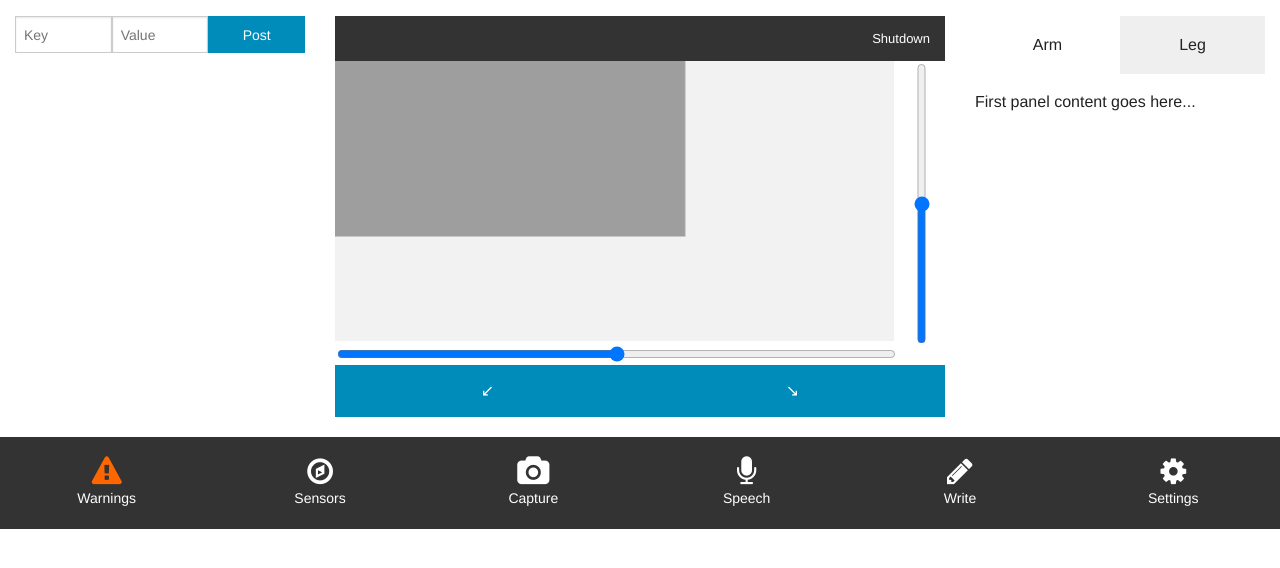
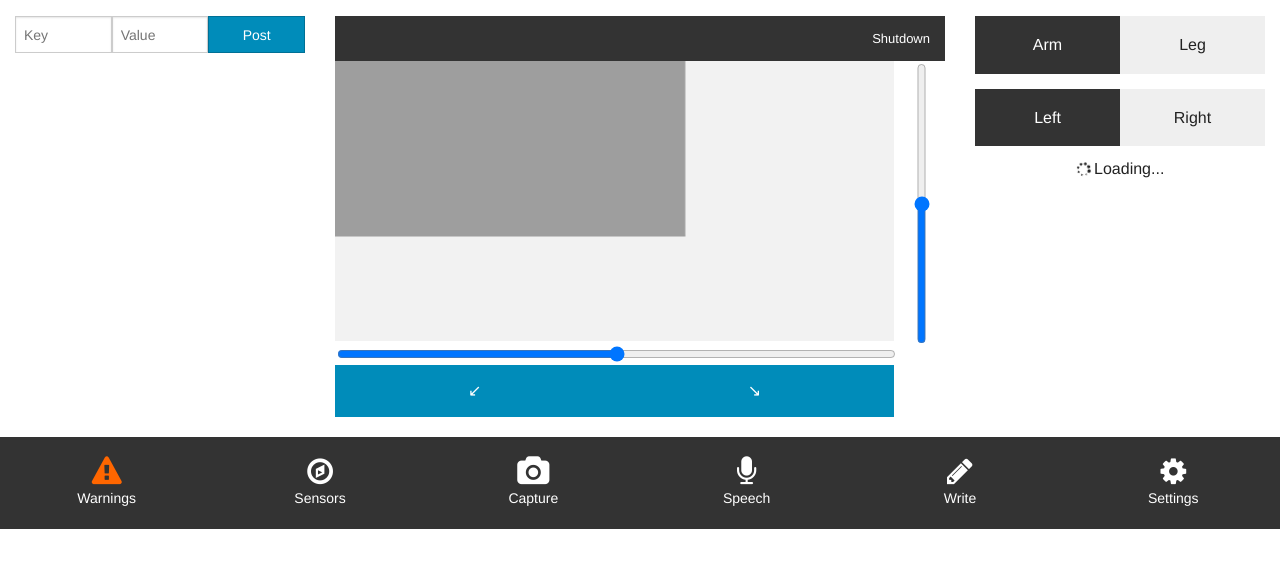
Before and after one commit to gunthercox/Salvius, a PHP site: page /templates/index.html in a window 1280 px wide. Shown: the top 568 px of the page. Run offline with PHP 8.4, Linux system fonts and the light colour scheme.

Commit message:
Added tab controls for arms and legs

```diff
--- a/static/css/salvius.css
+++ b/static/css/salvius.css
@@ -10,6 +10,16 @@ input[type="range"].vertical {
 width: 100%;
 height: 100%;
 -webkit-appearance: slider-vertical;
+}
+
+ul {
+    list-style: none;
+}
+
+/* Foundation overrides */
+.tabs .tab-title.active a {
+    background: #333;
+    color: white;
 }
 
 .hide {
@@ -25,15 +35,6 @@ height: 100%;
     overflow-y: scroll;
 }
 
-.panel {
-    background: #222;
-    padding: 30px;
-}
-
-.panel h1, .panel h2 {
-color: #eee;
-}
-
 .message {
     color: #fff;
 }
@@ -43,7 +44,7 @@ color: #eee;
 }
 
 .warning {
-    color: #f60;
+    color: #f60!important;
 }
 
 .close {
@@ -56,10 +57,6 @@ text-align: center;
 
 .close:after {
     content: "\d7";
-}
-
-.error-red {
-    color: #f60!important;
 }
 
 .led {
--- a/static/js/robot.js
+++ b/static/js/robot.js
@@ -1,8 +1,30 @@
-function Robot() {
+var Robot = Robot || {};
 
-    var self = this;
+// Not being used yet, need to switch to use this.
+Robot.settings = function () {
+    var camera_ip = "192.168.1.2";
+    var arduino_ip = "192.168.1.177";
+    var camera_image_url = ["http://", camera_ip, "/image.jpg"].join("");
+    var arduino_api_url =  "http://" + arduino_ip;
 
-    this.error = function handleError(error) {
+    return {
+       camera_ip: camera_ip,
+       arduino_ip: arduino_ip,
+       camera_image_url: camera_image_url,
+       arduino_api_url: arduino_api_url
+    };
+}();
+
+Robot.loading = $('<div class="center"><i class="fa fa-spinner fa-spin"></i> Loading...</div>');
+
+Robot.timers = {
+    "rotationDelay": 0,
+    "rotationReset": 0,
+    "angleDelay": 0,
+    "angleReset": 0
+};
+
+Robot.error = function error(error) {
     var error = error || "";
 
     if (error != "") {
@@ -14,32 +36,85 @@ function Robot() {
     // Change indicator led based on error count
     var errorCount = $(".error-list").find("li").length;
     if (errorCount > 0) {
-            $(".warning").addClass("error-red");
+        $(".js-warning").addClass("warning");
     } else {
-            $(".warning").removeClass("error-red");
+        $(".js-warning").removeClass("warning");
     }
 }
 
-    this.terminate = function terminate() {
+Robot.snapshot = function snapshot() {
+    var check = confirm("Save camera image?");
+    if (check == true) {
+        window.open(Robot.settings.camera_image_url, "_blank");
+    }
+}
+
+Robot.terminate = function terminate() {
     var request = new XMLHttpRequest();
     request.open("POST", "/api/terminate/", true);
     request.setRequestHeader("Content-Type", "application/x-www-form-urlencoded; charset=UTF-8");
     request.send({});
 }
 
+Robot.renderArmControl = function renderArmControl(container, arm_id) {
+    var loading = Robot.loading.clone();
+    $(container).append(loading);
+    var control = $('<div class="panel"></div>');
+    $.ajax({
+        type: "GET",
+        url: "/api/robot/body/arms/" + arm_id
+    }).success(function(arm) {
+        if (arm.shoulder) {
+            var row = $('<div>Shoulder <input type="number" min="0" max="100"></div>');
+            row.find("input").val(arm.shoulder.angle);
+            row.find("input").data("url", arm.href + "/shoulder/");
+            $(control).append(row);
+        }
+        if (arm.elbow) {
+            var row = $('<div>Elbow <input type="number" min="0" max="100"></div>');
+            row.find("input").val(arm.elbow.angle);
+            row.find("input").data("url", arm.href + "/elbow/");
+            $(control).append(row);
+        }
+        if (arm.wrist) {
+            var row = $('<div>Wrist <input type="number" min="0" max="100"></div>');
+            row.find("input").val(arm.wrist.pitch);
+            row.find("input").data("url", arm.href + "/wrist/");
+            $(control).append(row);
+        }
+        $(container).html(control);
+        loading.remove();
+    }).error(function() {
+        Robot.error("Unable to load arm id " + arm_id);
+    });
+
+    control.on("input change", "input", function() {
+        var value = $(this).val();
+        value = JSON.stringify({ "angle": value })
+        var data = $(this).data();
+
+        $.ajax({
+            type: "PATCH",
+            url: data.url,
+            data: value,
+            contentType: "application/json"
+        });
+    });
 }
 
-var robot = new Robot();
+Robot.renderLegControl = function renderLegControl(container, leg_id) {
+    $(container).empty();
+    $(container).append('<p>Not yet implemented. Id: ' + leg_id + '</p>');
+}
 
-// SETTINGS
-var camera_ip = "192.168.1.2";
-var arduino_ip = "192.168.1.177";
+Robot.renderArmControl(".js-arm-control-left", 0);
+Robot.renderArmControl(".js-arm-control-right", 1);
 
-$(".camera_ip").val(camera_ip);
-$(".arduino_ip").val(arduino_ip);
+Robot.renderLegControl(".js-leg-control-left", 0);
+Robot.renderLegControl(".js-leg-control-right", 1);
 
-var cameraImage = ["http://", camera_ip, "/image.jpg"].join("");
-var arduinoJson = ["http://", arduino_ip].join("");
+$(".camera_ip").val(Robot.settings.camera_ip);
+$(".arduino_ip").val(Robot.settings.arduino_ip);
 
 /* CANVIS CODE FROM http://dwdii.github.io/2011/10/23/Using-HTML5-Canvas-tag-for-Simple-Video-Animation.html
 Known issue: http://stackoverflow.com/questions/13674835/canvas-tainted-by-cross-origin-data */
@@ -56,7 +131,7 @@ function imageUpdate() {
 	newImg.Id = "cam" + count;
 	newImg.Name = newImg.Id;
 	newImg.onload = imageLoaded;
-	newImg.src = cameraImage;
+	newImg.src = Robot.settings.camera_image_url;
 }
 
 function imageLoaded() {
@@ -67,31 +142,30 @@ function imageLoaded() {
 
 $.ajax({
     type: "GET",
-    url: arduinoJson,
+    url: Robot.settings.arduino_api_url,
     data: { get_param: "value" },
-    dataType: 'json',
-    success: function (data) {
+    dataType: 'json'
+}).success(function(data) {
     $.each(data, function(index, element) {
         $(".sensorValues").append("<tr><td>" + index + "</td><td>" + element + "</td></tr>");
     });
     $(".filter").removeClass("hide");
-    }
 }).error(function() {
-    robot.error("Arduino api is unavailable.");
+    Robot.error("Arduino api is unavailable.");
 });
 
 $(".js-terminate").click(function() {
-    robot.terminate();
+    Robot.terminate();
 });
 
 $(".error-list").on("click", ".js-dismiss", function() {
     $(this).parents("li").remove();
-    robot.error();
+    Robot.error();
 });
 
 $(".js-dismiss-all").click(function() {
     $(".error-list li").remove();
-    robot.error();
+    Robot.error();
 });
 
 $("#post").click(function() {
@@ -102,15 +176,14 @@ $("#post").click(function() {
         type: "POST",
         url: "http://" + arduino_ip,
         data: str,
-        contentType: "application/x-www-form-urlencoded; charset=utf-8",
-        success: function(data) {
+        contentType: "application/x-www-form-urlencoded; charset=utf-8"
+    }).success(function(data) {
         $("#key").val("");
         $("#value").val("");
         //TODO: UPDATE TABLE IF NEEDED WHEN POSTING Dx
         // if key in table table.key.val(key)
-        }
     }).error(function(data) {
-        robot.error("Failure to post data.");
+        Robot.error("Failure to post data.");
     });
 });
 
@@ -127,7 +200,7 @@ $("#say").click(function() {
         $("#key").val("");
         $("#value").val("");
     }).error(function(data) {
-        robot.error("Failure to post data");
+        Robot.error("Failure to post data");
     });
 });
 
@@ -135,39 +208,36 @@ $("#write").click(function() {
     console.log("Write button not implemented");
 });
 
+$(".js-capture-photo").click(function() {
+    Robot.snapshot();
+});
+
 $(".tabs").on("click", ".tab-title", function(event) {
     event.preventDefault();
     event.stopPropagation();
 
-    $(this).parents(".tabs").find(".active").removeClass("active");
+    $(this).siblings().removeClass("active");
     $(this).addClass("active");
 
     var id = $(this).find("a").attr("href");
-    $(id).parents(".tabs-content").find(".content").removeClass("active");
+    $(id).siblings().removeClass("active");
     $(id).addClass("active");
 });
-
-var timer = {};
-
-timer.rotationDelay = 0;
-timer.rotationReset = 0;
-timer.angleDelay = 0;
-timer.angleReset = 0;
 
 $(".js-rotate-head").on("input change", function() {
     var input = $(this);
     var value = input.val();
     value = parseInt(value);
 
-    clearTimeout(timer.rotationReset);
+    clearTimeout(Robot.timers.rotationReset);
 
     function zero() {
 
-        if (timer.rotationReset) {
-            clearTimeout(timer.rotationReset);
+        if (Robot.timers.rotationReset) {
+            clearTimeout(Robot.timers.rotationReset);
         }
 
-        timer.rotationReset = setTimeout(function() {
+        Robot.timers.rotationReset = setTimeout(function() {
             if (value > 0) {
                 value -= 1;
                 input.val(value);
@@ -182,11 +252,11 @@ $(".js-rotate-head").on("input change", function() {
         }, 100);
     }
 
-    if (timer.rotationDelay) {
-        clearTimeout(timer.rotationDelay);
+    if (Robot.timers.rotationDelay) {
+        clearTimeout(Robot.timers.rotationDelay);
     }
 
-    timer.rotationDelay = setTimeout(zero, 1000);
+    Robot.timers.rotationDelay = setTimeout(zero, 1000);
 });
 
 $(".js-angle-head").on("input change", function() {
@@ -194,15 +264,15 @@ $(".js-angle-head").on("input change", function() {
     var value = input.val();
     value = parseInt(value);
 
-    clearTimeout(timer.angleReset);
+    clearTimeout(Robot.timers.angleReset);
 
     function zero() {
 
-        if (timer.angleReset) {
-            clearTimeout(timer.angleReset);
+        if (Robot.timers.angleReset) {
+            clearTimeout(Robot.timers.angleReset);
         }
 
-        timer.angleReset = setTimeout(function() {
+        Robot.timers.angleReset = setTimeout(function() {
             if (value > 0) {
                 value -= 1;
                 input.val(value);
@@ -217,9 +287,9 @@ $(".js-angle-head").on("input change", function() {
         }, 100);
     }
 
-    if (timer.angleDelay) {
-        clearTimeout(timer.angleDelay);
+    if (Robot.timers.angleDelay) {
+        clearTimeout(Robot.timers.angleDelay);
     }
 
-    timer.angleDelay = setTimeout(zero, 1000);
+    Robot.timers.angleDelay = setTimeout(zero, 1000);
 });
--- a/templates/index.html
+++ b/templates/index.html
@@ -23,7 +23,7 @@
             <input type="text" id="value" placeholder="Value"/>
         </div>
         <div class="small-4 columns">
-                <button id="post" class="button prefix">Post</button>
+            <button id="post" class="prefix">Post</button>
         </div>
     </div>
 </div>
@@ -56,25 +56,48 @@
         </div>
     </div>
     <div class="row collapse">
-            <div class="large-12 columns">
-                <button class="button small-6 columns tilt-left">&#8601;</button>
-                <button class="button small-6 columns tilt-right">&#8600;</button>
+        <div class="large-11 columns">
+            <button class="small-6 columns tilt-left">&#8601;</button>
+            <button class="small-6 columns tilt-right">&#8600;</button>
         </div>
+        <div class="large-1 columns"></div>
     </div>
 </div>
 
 <div class="large-3 columns">
     <div class="row collapse">
-            <ul class="tabs" data-tab>
-                <li class="tab-title small-6 active"><a href="#arm">Arm</a></li>
-                <li class="tab-title small-6"><a href="#leg">Leg</a></li>
+        <ul class="tabs">
+            <li class="tab-title small-6 js-nested-tabs-outer active"><a href="#arm">Arm</a></li>
+            <li class="tab-title small-6 js-nested-tabs-outer"><a href="#leg">Leg</a></li>
         </ul>
         <div class="tabs-content">
             <div class="content active" id="arm">
-                    <p>First panel content goes here...</p>
+
+                <ul class="tabs">
+                    <li class="tab-title small-6 active"><a href="#leftarm">Left</a></li>
+                    <li class="tab-title small-6"><a href="#rightarm">Right</a></li>
+                </ul>
+                <div class="tabs-content">
+                    <div class="content js-arm-control-left active" id="leftarm"></div>
+                    <div class="content js-arm-control-right" id="rightarm"></div>
+                </div>
+
             </div>
             <div class="content" id="leg">
-                    <p>Second panel content goes here...</p>
+
+                <ul class="tabs">
+                    <li class="tab-title small-6 active"><a href="#leftleg">Left</a></li>
+                    <li class="tab-title small-6"><a href="#rightleg">Right</a></li>
+                </ul>
+                <div class="tabs-content">
+                    <div class="content active" id="leftleg">
+                        <div class="panel js-leg-control-left"></div>
+                    </div>
+                    <div class="content" id="rightleg">
+                        <div class="panel js-leg-control-right"></div>
+                    </div>
+                </div>
+
             </div>
         </div>
     </div>
@@ -95,10 +118,12 @@
 </nav>
 
 <nav class="menu slide-menu-right sensor-menu">
-    <div class="row collapse">
-        <input type="text" class="filter hide" placeholder="Filter available sensors"/>
+    <div class="row">
+        <div class="large-12 columns">
+            <input type="search" class="filter hide" placeholder="Filter available sensors">
         </div>
-    <div class="row collapse scroll-table">
+    </div>
+    <div class="large-12 columns scroll-table">
         <table style="width:100%">
             <thead>
                 <tr>
@@ -113,45 +138,48 @@
 </nav>
 
 <nav class="menu slide-menu-right configuration-menu">
-    <div class="row collapse">
-        <form><fieldset>
-            <legend>Configuration</legend>
+    <div class="row">
+        <div class="small-12 columns">
+            <h2>Configuration</h2>
 
-            <label>Camera IP
+            <label>Camera IP</label>
             <div class="row collapse">
                 <div class="small-2 columns">
                     <span class="prefix">http://</span>
                 </div>
                 <div class="small-10 columns">
-                    <input type="text" class="camera_ip" placeholder="0.0.0.0">
+                    <input type="url" class="camera_ip" placeholder="0.0.0.0">
                 </div>
             </div>
-            </label>
-            <label>Arduino IP
+
+            <label>Arduino IP</label>
             <div class="row collapse">
                 <div class="small-2 columns">
                     <span class="prefix">http://</span>
                 </div>
                 <div class="small-10 columns">
-                    <input type="text" class="arduino_ip" placeholder="0.0.0.0">
+                    <input type="url" class="arduino_ip" placeholder="0.0.0.0">
                 </div>
             </div>
-            </label>
 
             <a href="http://www.routerlogin.net" target="_blank">Router login</a>
-        </fieldset></form>
+            <button class="small-12 columns js-close">Close</button>
         </div>
-    <div class="row">
-        <button class="small-12 columns js-close">Close</button>
     </div>
 </nav>
 
 <nav class="menu slide-menu-top shutdown-menu">
     <div class="row collapse">
-        <span class="danger">Emergency shutdown</span>
+        <div class="small-4 columns">
+            <h3 class="danger">Emergency shutdown</h3>
+        </div>
+        <div class="small-4 columns">
             <button class="js-terminate">Confirm</button>
             <button class="js-close">Cancel</button>
+        </div>
+        <div class="small-4 columns">
             <span class="warning">WARNING: This operation will deactivate all systems on the robot.</span>
+        </div>
     </div>
 </nav>
 
@@ -161,7 +189,7 @@
             <input type="text" placeholder="Text to speech"/>
         </div>
         <div class="small-3 columns">
-            <button id="say" class="button prefix">Say</button>
+            <button id="say" class="prefix">Say</button>
         </div>
     </div>
 </nav>
@@ -172,17 +200,15 @@
             <input type="text" placeholder="Text to handwriting"/>
         </div>
         <div class="small-3 columns">
-            <button id="write" class="button prefix">Write</button>
+            <button id="write" class="prefix">Write</button>
         </div>
     </div>
 </nav>
 
 
-
-
 <div class="icon-bar six-up">
   <a class="item toggle-slide-left">
-    <i class="fa fa-warning warning"></i>
+    <i class="fa fa-warning js-warning"></i>
     <label>Warnings</label>
   </a>
   <a href="#" class="item toggle-sensors">
```
Lines whose indentation alone changed are shown as unchanged.
